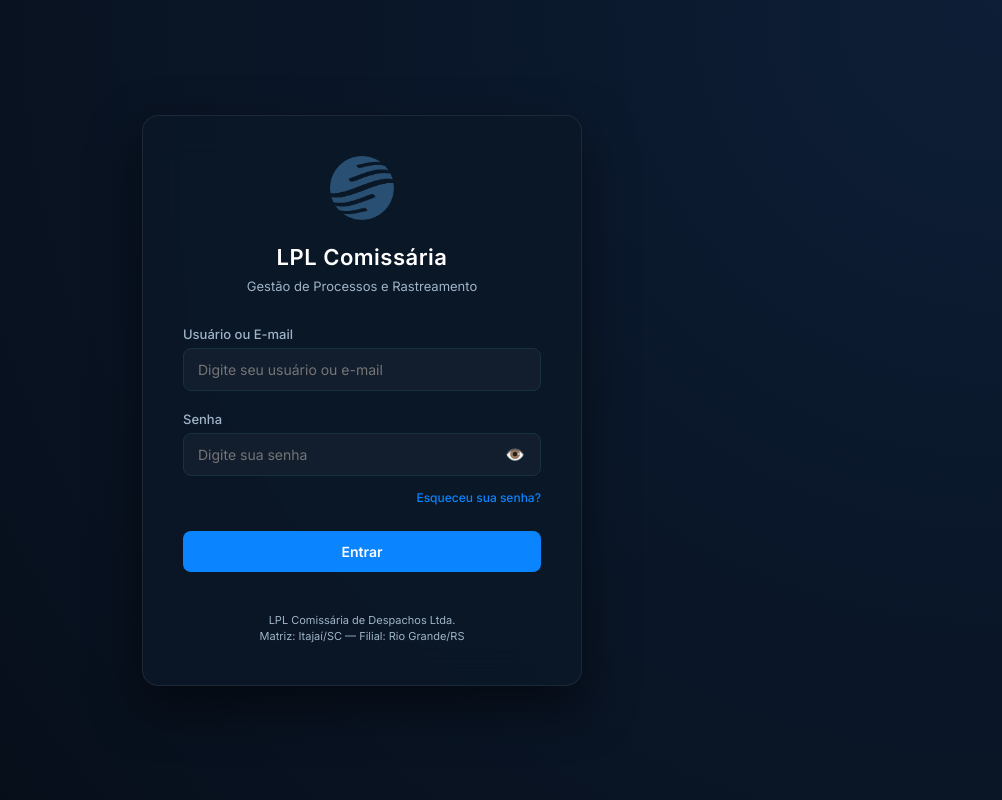
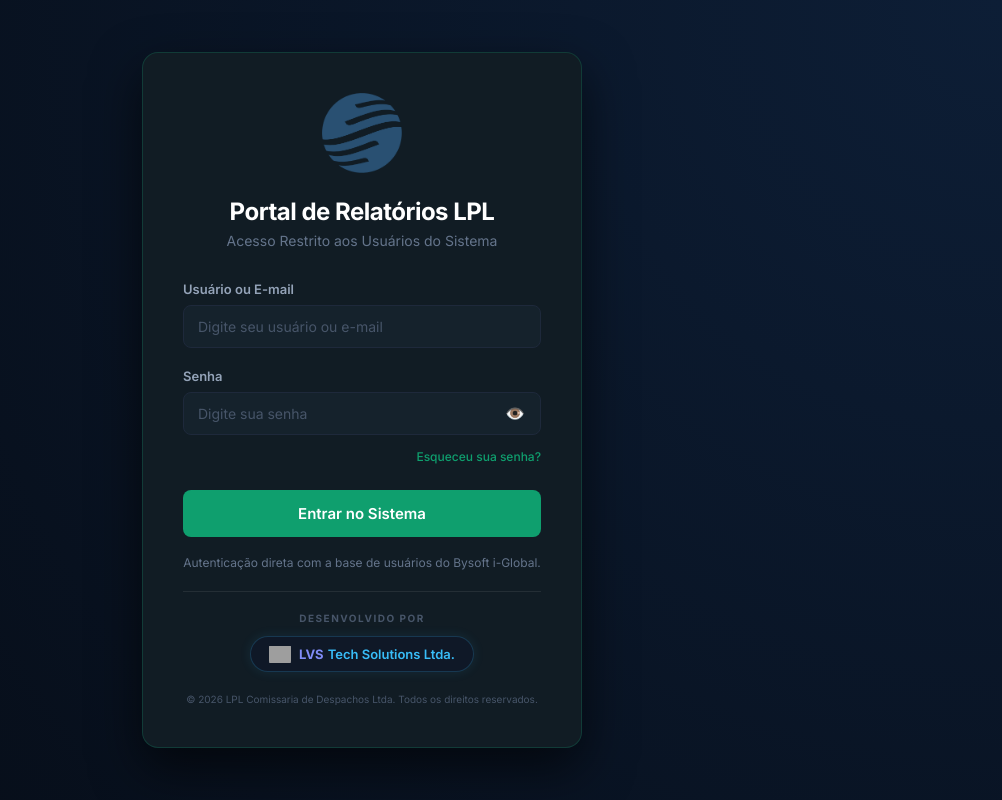
Before and after one commit to lucianovilmar/lpl_comissaria, a website: page index.html in a window 1280 px wide. Shown: the whole page, without its empty margins (278-1280 px from the left). Drawn offline with Linux system fonts and the light colour scheme; grey boxes are pictures that could not be loaded.

Commit message:
Update login wall design and add developer signature badge with LVS shield logo

```diff
--- a/app.js
+++ b/app.js
@@ -174,8 +174,8 @@ function renderLoginWall(alertHtml = '') {
   loginWall.innerHTML = `
     <div class="login-card">
       <img src="assets/LPL%20-%20logo.png" alt="LPL Logo" class="login-logo" onerror="this.onerror=null;this.src='assets/placeholder.svg';">
-      <h2 class="login-title">LPL Comissária</h2>
-      <p class="login-subtitle">Gestão de Processos e Rastreamento</p>
+      <h2 class="login-title">Portal de Relatórios LPL</h2>
+      <p class="login-subtitle">Acesso Restrito aos Usuários do Sistema</p>
 
       ${alertHtml}
 
@@ -197,12 +197,24 @@ function renderLoginWall(alertHtml = '') {
           <button type="button" class="login-link" onclick="renderForgotPasswordForm()">Esqueceu sua senha?</button>
         </div>
 
-        <button type="submit" class="login-btn">Entrar</button>
+        <button type="submit" class="login-btn">Entrar no Sistema</button>
       </form>
 
+      <p class="login-bysoft-caption">Autenticação direta com a base de usuários do Bysoft i-Global.</p>
+
+      <hr class="login-divider">
+
+      <div class="developer-section">
+        <div class="developer-label">Desenvolvido por</div>
+        <a href="#" class="developer-badge" onclick="event.preventDefault();">
+          <img src="assets/logo_lvs_escudo.png" alt="LVS Logo" class="developer-logo" onerror="this.onerror=null;this.src='assets/placeholder.svg';">
+          <span class="developer-text-lvs">LVS</span>
+          <span class="developer-text-rest">Tech Solutions Ltda.</span>
+        </a>
+      </div>
+
       <div class="login-footer">
-        LPL Comissária de Despachos Ltda.<br>
-        Matriz: Itajaí/SC — Filial: Rio Grande/RS
+        © 2026 LPL Comissaria de Despachos Ltda. Todos os direitos reservados.
       </div>
     </div>
   `;
@@ -281,9 +293,19 @@ function renderForgotPasswordForm(alertHtml = '') {
         <button type="button" class="login-btn-secondary" onclick="renderLoginWall()">Voltar para o Login</button>
       </form>
 
+      <hr class="login-divider">
+
+      <div class="developer-section">
+        <div class="developer-label">Desenvolvido por</div>
+        <a href="#" class="developer-badge" onclick="event.preventDefault();">
+          <img src="assets/logo_lvs_escudo.png" alt="LVS Logo" class="developer-logo" onerror="this.onerror=null;this.src='assets/placeholder.svg';">
+          <span class="developer-text-lvs">LVS</span>
+          <span class="developer-text-rest">Tech Solutions Ltda.</span>
+        </a>
+      </div>
+
       <div class="login-footer">
-        LPL Comissária de Despachos Ltda.<br>
-        Matriz: Itajaí/SC — Filial: Rio Grande/RS
+        © 2026 LPL Comissaria de Despachos Ltda. Todos os direitos reservados.
       </div>
     </div>
   `;
--- a/styles.css
+++ b/styles.css
@@ -227,13 +227,11 @@ body{margin:0;color:var(--text);background:var(--bg)}
 .login-card {
   width: 100%;
   max-width: 440px;
-  background: rgba(11, 24, 39, 0.85);
-  backdrop-filter: blur(20px);
-  -webkit-backdrop-filter: blur(20px);
-  border: 1px solid rgba(255, 255, 255, 0.08);
+  background: #111c24;
+  border: 1px solid rgba(16, 185, 129, 0.2);
   border-radius: 16px;
   padding: 40px;
-  box-shadow: 0 20px 50px rgba(0, 0, 0, 0.5);
+  box-shadow: 0 20px 50px rgba(0, 0, 0, 0.6);
   text-align: center;
   animation: login-fade-in 0.5s ease-out;
 }
@@ -244,7 +242,7 @@ body{margin:0;color:var(--text);background:var(--bg)}
 }
 
 .login-logo {
-  height: 64px;
+  height: 80px;
   width: auto;
   max-width: 260px;
   object-fit: contain;
@@ -253,16 +251,16 @@ body{margin:0;color:var(--text);background:var(--bg)}
 }
 
 .login-title {
-  font-size: 22px;
-  font-weight: 600;
+  font-size: 24px;
+  font-weight: 700;
   color: #ffffff;
-  margin: 0 0 8px 0;
-  letter-spacing: 0.5px;
+  margin: 0 0 6px 0;
+  letter-spacing: -0.5px;
 }
 
 .login-subtitle {
-  font-size: 13px;
-  color: var(--muted);
+  font-size: 14px;
+  color: #64748b;
   margin: 0 0 32px 0;
 }
 
@@ -280,17 +278,17 @@ body{margin:0;color:var(--text);background:var(--bg)}
 .login-form label {
   display: block;
   font-size: 13px;
-  font-weight: 500;
-  margin-bottom: 6px;
-  color: #9fb4c8;
+  font-weight: 600;
+  margin-bottom: 8px;
+  color: #94a3b8;
 }
 
 .login-form input {
   width: 100%;
   padding: 12px 14px;
   border-radius: 8px;
-  border: 1px solid var(--border);
-  background: rgba(255, 255, 255, 0.03);
+  border: 1px solid #1e293b;
+  background: #15222c;
   color: #ffffff;
   font-size: 14px;
   outline: none;
@@ -298,8 +296,12 @@ body{margin:0;color:var(--text);background:var(--bg)}
 }
 
 .login-form input:focus {
-  border-color: var(--btn-active-bg);
-  background: rgba(255, 255, 255, 0.05);
+  border-color: #0f9f6e;
+  background: #192935;
+}
+
+.login-form input::placeholder {
+  color: #475569;
 }
 
 .password-wrapper {
@@ -341,7 +343,7 @@ body{margin:0;color:var(--text);background:var(--bg)}
 
 .login-link {
   font-size: 12px;
-  color: var(--btn-active-bg);
+  color: #0f9f6e;
   text-decoration: none;
   background: none;
   border: none;
@@ -355,20 +357,21 @@ body{margin:0;color:var(--text);background:var(--bg)}
 }
 
 .login-btn {
-  background: var(--btn-active-bg);
-  color: var(--btn-active-color);
+  background: #0f9f6e;
+  color: #ffffff;
   border: none;
-  padding: 12px 20px;
+  padding: 14px 20px;
   border-radius: 8px;
-  font-size: 14px;
+  font-size: 15px;
   font-weight: 600;
   cursor: pointer;
-  transition: opacity 0.2s, transform 0.1s;
+  transition: background-color 0.2s, transform 0.1s;
   width: 100%;
 }
 
 .login-btn:hover {
-  opacity: 0.9;
+  background: #0d855c;
+  opacity: 1;
 }
 
 .login-btn:active {
@@ -377,8 +380,8 @@ body{margin:0;color:var(--text);background:var(--bg)}
 
 .login-btn-secondary {
   background: transparent;
-  color: var(--text);
-  border: 1px solid var(--border);
+  color: #94a3b8;
+  border: 1px solid #1e293b;
   padding: 12px 20px;
   border-radius: 8px;
   font-size: 14px;
@@ -386,11 +389,13 @@ body{margin:0;color:var(--text);background:var(--bg)}
   cursor: pointer;
   width: 100%;
   margin-top: 10px;
-  transition: background 0.2s;
+  transition: background 0.2s, border-color 0.2s;
 }
 
 .login-btn-secondary:hover {
-  background: rgba(255, 255, 255, 0.05);
+  background: rgba(255, 255, 255, 0.02);
+  border-color: #334155;
+  color: #ffffff;
 }
 
 .login-alert {
@@ -414,10 +419,77 @@ body{margin:0;color:var(--text);background:var(--bg)}
   border-color: rgba(16, 185, 129, 0.2);
 }
 
+.login-bysoft-caption {
+  font-size: 12px;
+  color: #64748b;
+  text-align: center;
+  margin-top: 18px;
+  margin-bottom: 0;
+  line-height: 1.4;
+}
+
+.login-divider {
+  border: 0;
+  border-top: 1px solid rgba(255, 255, 255, 0.08);
+  margin: 20px 0;
+}
+
+.developer-section {
+  text-align: center;
+}
+
+.developer-label {
+  font-size: 10px;
+  font-weight: 700;
+  color: #475569;
+  text-transform: uppercase;
+  letter-spacing: 1.5px;
+  margin-bottom: 12px;
+}
+
+.developer-badge {
+  display: inline-flex;
+  align-items: center;
+  justify-content: center;
+  background: rgba(15, 23, 42, 0.6);
+  border: 1px solid rgba(56, 189, 248, 0.2);
+  border-radius: 9999px;
+  padding: 6px 18px;
+  box-shadow: 0 0 12px rgba(56, 189, 248, 0.1);
+  text-decoration: none;
+  transition: border-color 0.2s, box-shadow 0.2s;
+}
+
+.developer-badge:hover {
+  border-color: rgba(56, 189, 248, 0.4);
+  box-shadow: 0 0 16px rgba(56, 189, 248, 0.2);
+}
+
+.developer-logo {
+  width: 22px;
+  height: 22px;
+  margin-right: 8px;
+  border-radius: 4px;
+  object-fit: contain;
+}
+
+.developer-text-lvs {
+  font-weight: 800;
+  font-size: 13px;
+  color: #818cf8;
+  margin-right: 4px;
+}
+
+.developer-text-rest {
+  font-weight: 600;
+  font-size: 13px;
+  color: #38bdf8;
+}
+
 .login-footer {
-  margin-top: 40px;
-  font-size: 11px;
-  color: var(--muted);
+  margin-top: 20px;
+  font-size: 10px;
+  color: #475569;
   line-height: 1.5;
 }
 
```
Also changed, not shown: 1 other file.
